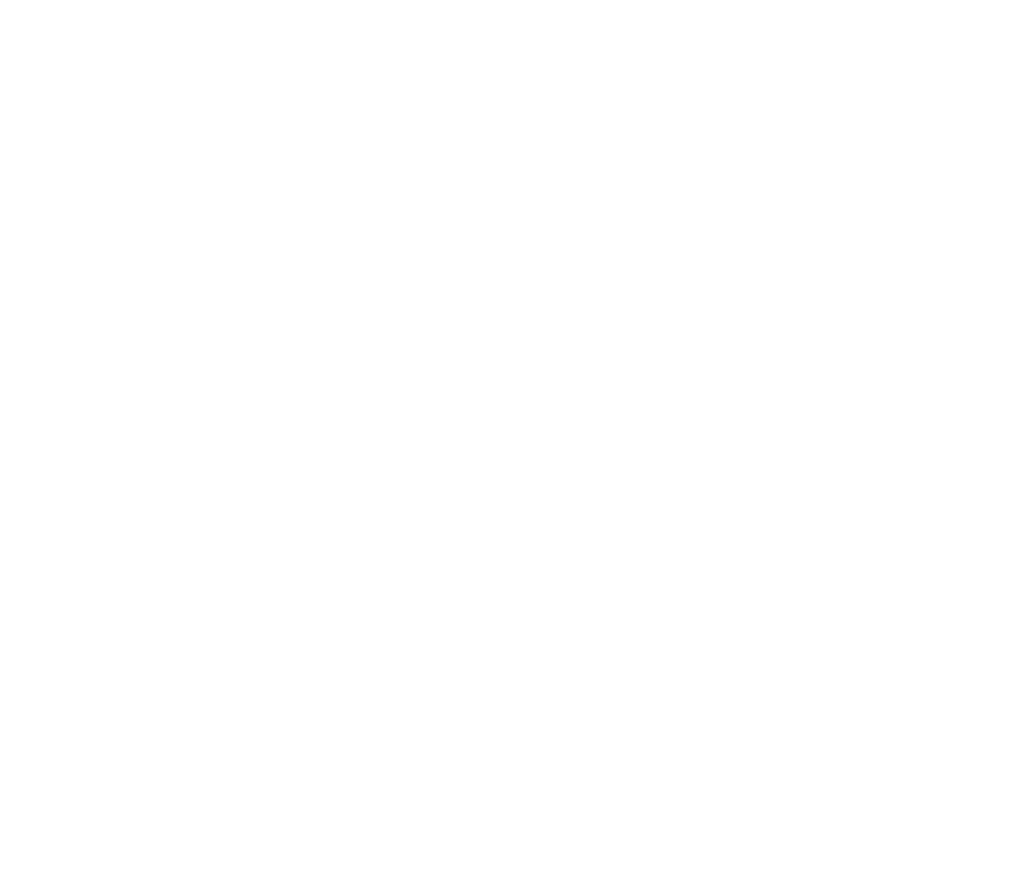
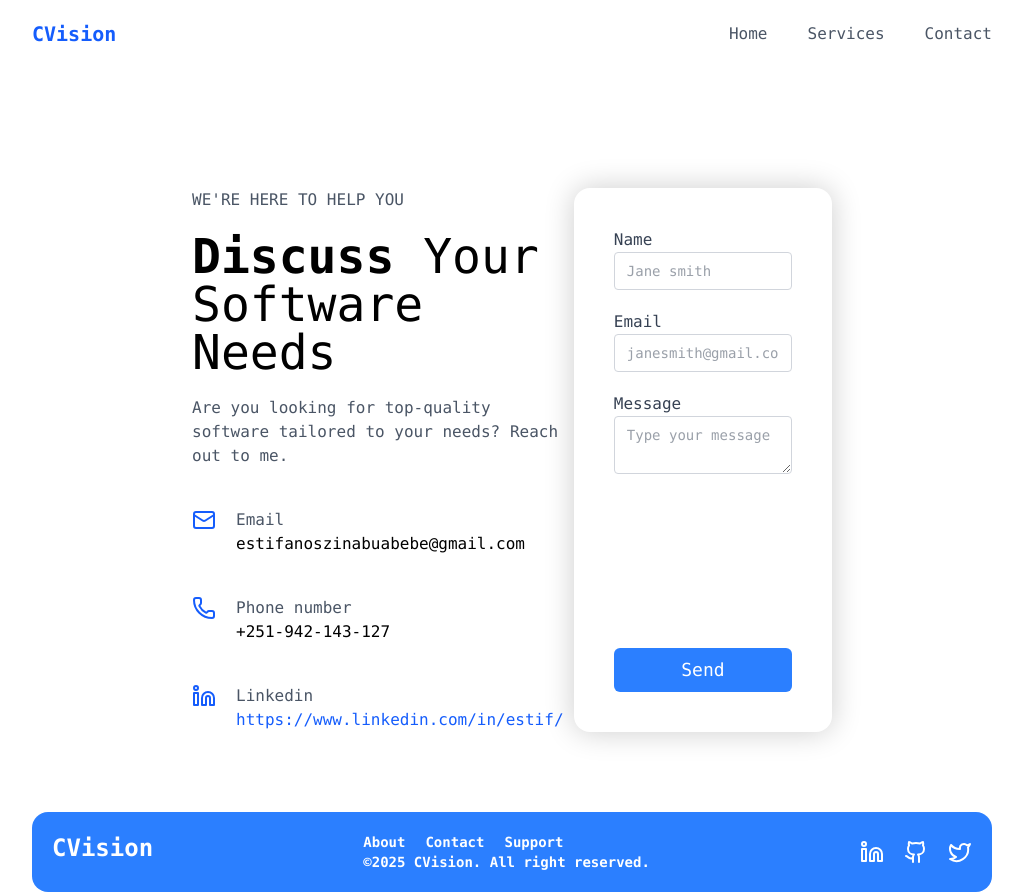
Before and after one commit to Kingestif/cv-ranker, a React (Vite) app in the folder Frontend/: page /contact in a window 1280 px wide. Before the commit this address had no page. Shown: the whole page, without its empty margins (128-1151 px from the left). Before the commit the page ends 800 px from the top, so only its background shows below. Built offline with nearby package versions, Linux system fonts and the light colour scheme.

Commit message:
refactor: modify the routes to use contact page

```diff
--- a/Frontend/src/App.tsx
+++ b/Frontend/src/App.tsx
@@ -2,6 +2,7 @@ import './App.css'
 import { Upload } from './components/Upload'
 import { Home } from './components/Home'
 import { BrowserRouter as Router, Routes, Route } from 'react-router-dom'
+import { Contact } from './components/Contact'
 
 function App() {
   return (
@@ -9,6 +10,7 @@ function App() {
       <Routes>
         <Route path="/" element={<Home/>}/>
         <Route path="/upload" element={<Upload/>}/>
+        <Route path="/contact" element={<Contact/>}/>
       </Routes>
     </Router>
   )
--- a/Frontend/src/components/Footer.tsx
+++ b/Frontend/src/components/Footer.tsx
@@ -1,4 +1,5 @@
 import { Github, Linkedin, Twitter } from "lucide-react";
+import { Link } from "react-router-dom";
 
 export function Footer(){
     return (
@@ -7,7 +8,7 @@ export function Footer(){
             <div className="flex flex-col">
                 <div className="flex gap-5">
                     <a href="">About</a>
-                    <a href="">Contact</a>
+                    <Link to="/contact">Contact</Link>
                     <a href="">Support</a>
                 </div>
                 <div>©2025 CVision. All right reserved.</div>
--- a/Frontend/src/components/NavBar.tsx
+++ b/Frontend/src/components/NavBar.tsx
@@ -8,8 +8,8 @@ export function NavBar(){
             <div className="flex gap-10 text-gray-600">
                 <Link className="hover:text-black" to="/">Home</Link>
                 <a className="hover:text-black" href="">Services</a>
-                <a className="hover:text-black" href="">Contact</a>
-                <a className="hover:text-black" href="">About</a>
+                <Link className="hover:text-black" to="/contact">Contact</Link>
+                {/* <a className="hover:text-black" href="">About</a> */}
             </div>
 
             {location.pathname === '/' && (     //conditionally render "try for free" part
```
